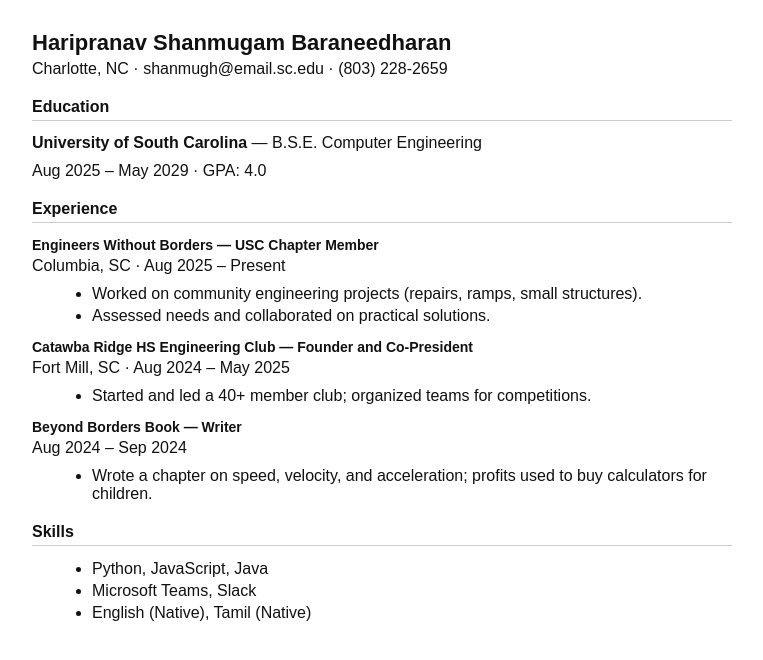
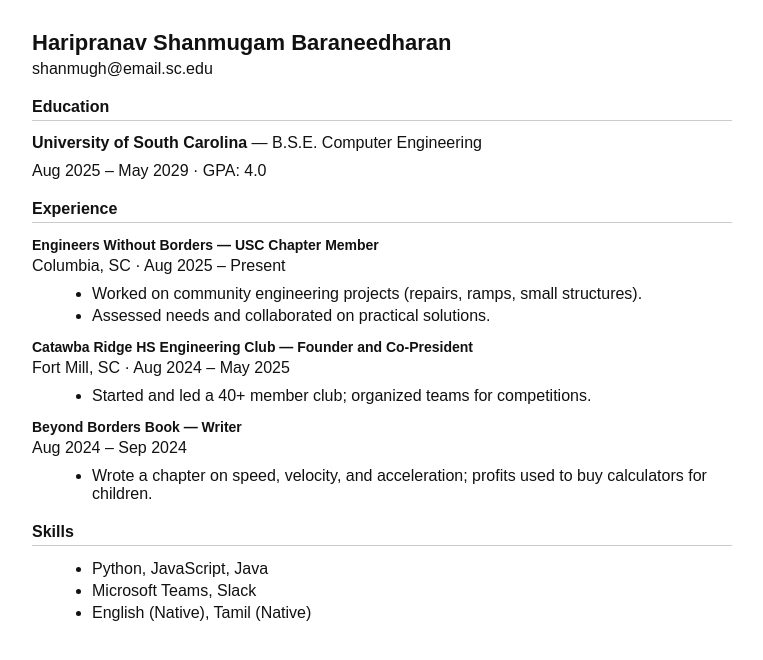
Before and after one commit to haripranav-sb/haripranav-sb.github.io, a plain HTML site: page resume.html in a window 1280 px wide. Shown: the whole page, without its empty margins (258-1021 px from the left). Drawn offline with Linux system fonts and the light colour scheme.

Commit message:
Removed personal info

```diff
--- a/resume.html
+++ b/resume.html
@@ -8,7 +8,7 @@
   <body>
     <!-- Header / Name and Contact Info -->
     <h1>Haripranav Shanmugam Baraneedharan</h1>
-    <p>Charlotte, NC · shanmugh@email.sc.edu · (803) 228-2659</p>
+    <p>shanmugh@email.sc.edu</p>
 
     <!-- Education Section -->
     <h2>Education</h2>
```
